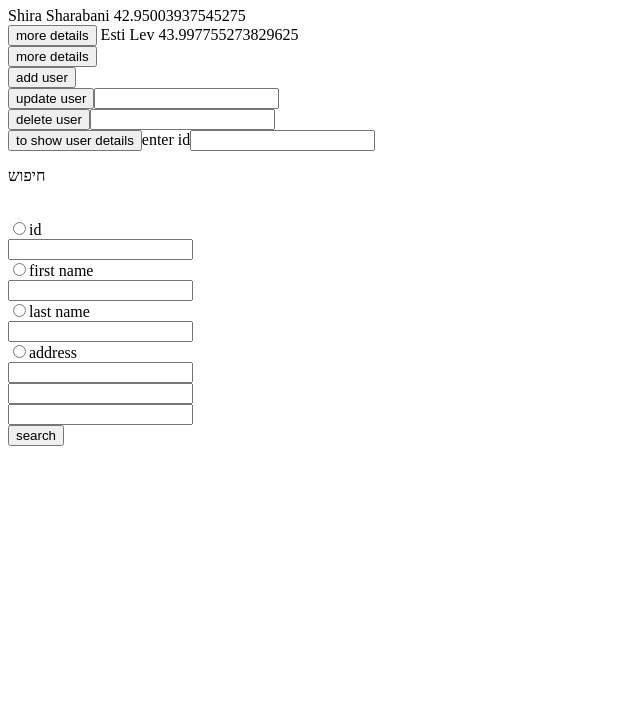
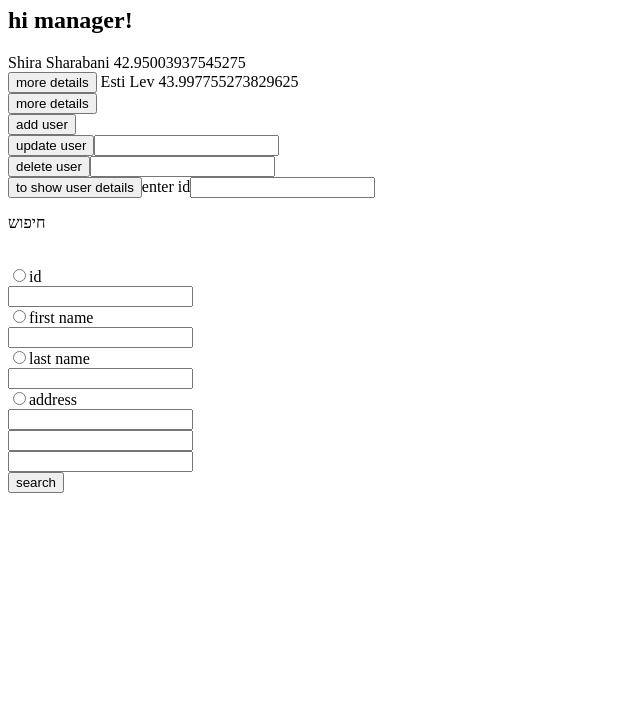
Before and after one commit to EsterLev/bootcamp-template-main, a website: page src/manager.html in a window 1280 px wide. Shown: the part 73-800 px from the top of the page, without its empty margins (0-640 px from the left). Drawn offline with Linux system fonts and the light colour scheme.

Commit message:
maybe now

```diff
--- a/src/manager.html
+++ b/src/manager.html
@@ -7,6 +7,7 @@
 
 <body>
     <h1>Manager:</h1>
+    <h2>hi manager!</h2>
     <div class="ShowUser"></div>
     <form id="form" class="form">
         <!-- <label>enter first_name</label><input type="text" name="first_name" id="first_name" required><br />
```
